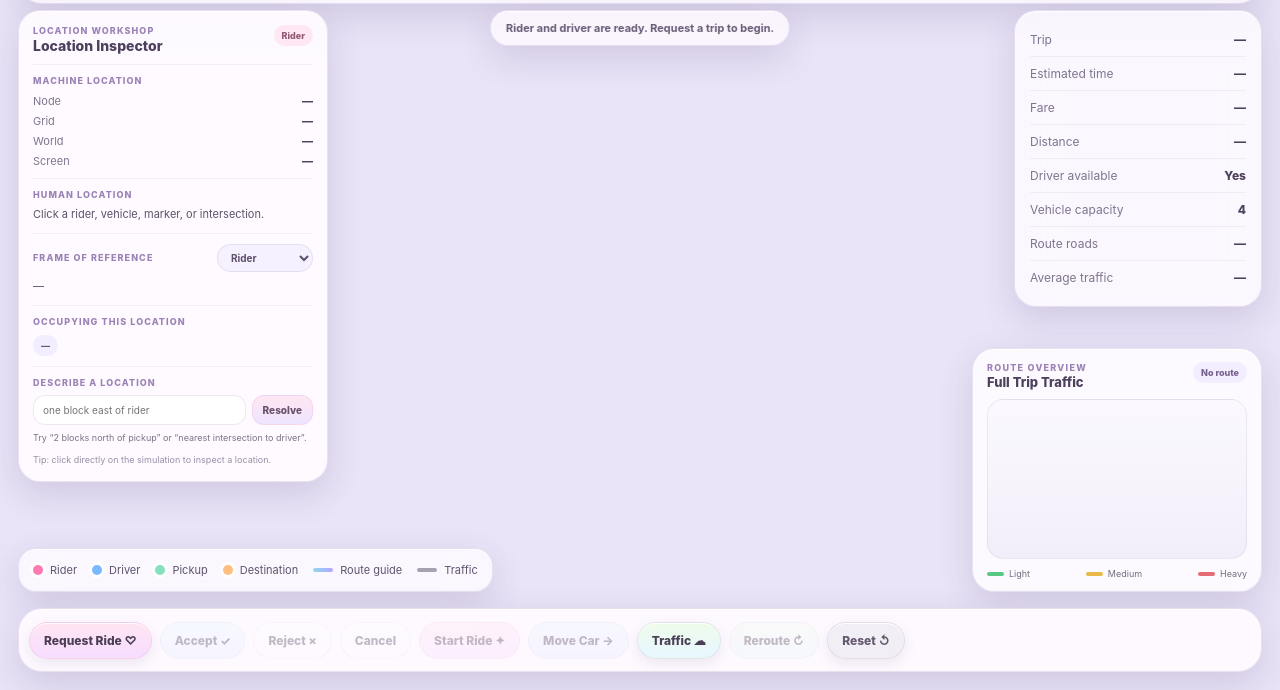
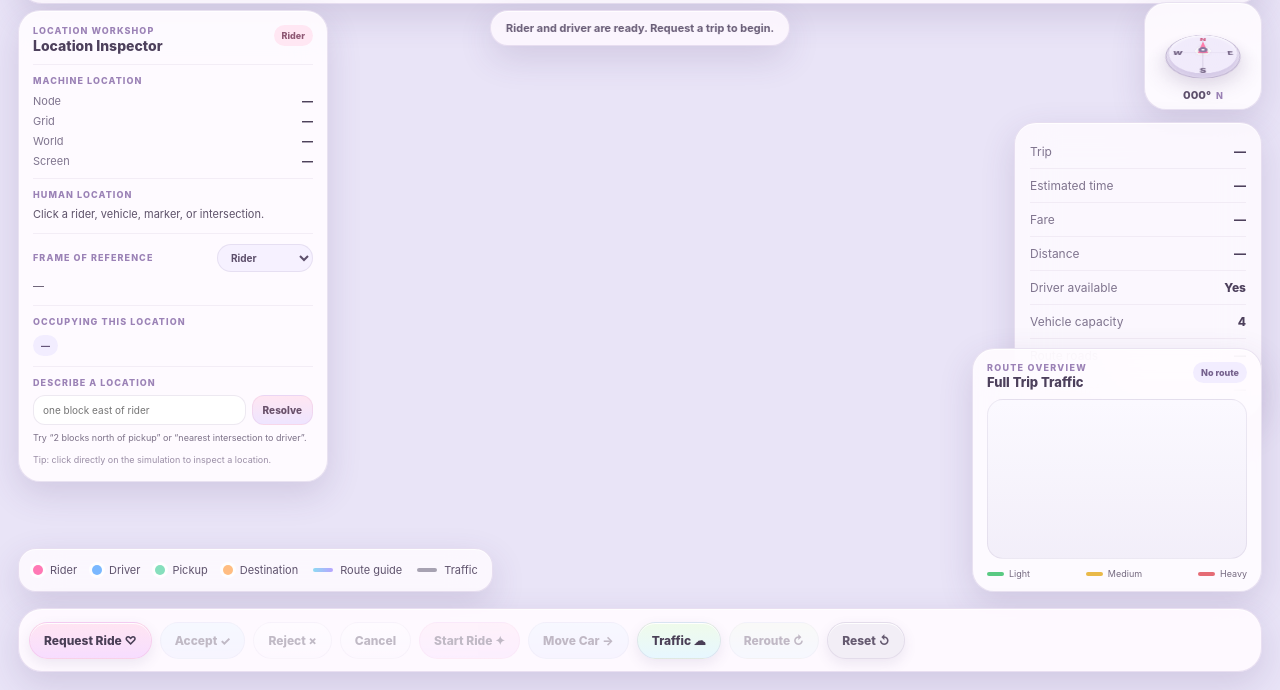
Before and after one commit to hx2436-ax/environmental-simulation, a plain HTML site: page index.html in a window 1280 px wide. Shown: the part 110-800 px from the top of the page. Drawn offline with nearby package versions, Linux system fonts and the light colour scheme.

Commit message:
Style live compass and object hover tooltip

```diff
--- a/styles.css
+++ b/styles.css
@@ -104,8 +104,158 @@ h1 {
 .status-pill[data-status="cancelled"],
 .status-pill[data-status="rejected"] { background: #ffe3ed; color: #9a5571; }
 
+.compass-card {
+  top: 112px;
+  right: 18px;
+  width: 118px;
+  height: 108px;
+  padding: 8px 8px 7px;
+  border-radius: 22px;
+  display: grid;
+  grid-template-rows: 1fr auto;
+  place-items: center;
+  overflow: hidden;
+  background: rgba(255, 252, 255, .90);
+}
+
+.compass-stage {
+  width: 82px;
+  height: 67px;
+  display: grid;
+  place-items: center;
+  perspective: 180px;
+}
+
+.compass-rose {
+  --heading: 0deg;
+  position: relative;
+  width: 74px;
+  height: 74px;
+  border-radius: 50%;
+  border: 1px solid rgba(91, 72, 116, .22);
+  background:
+    radial-gradient(circle at 50% 45%, rgba(255,255,255,.98) 0 14%, rgba(240,234,251,.96) 15% 63%, rgba(208,196,228,.88) 64% 100%);
+  box-shadow:
+    0 10px 18px rgba(82, 60, 113, .17),
+    inset 0 2px 5px rgba(255,255,255,.9);
+  transform-style: preserve-3d;
+  transform: rotateX(56deg) rotateZ(var(--heading));
+  transition: transform .08s linear;
+}
+
+.compass-dir {
+  position: absolute;
+  font-size: 9px;
+  font-weight: 900;
+  color: #766687;
+  line-height: 1;
+}
+
+.compass-dir.north { top: 5px; left: 50%; transform: translateX(-50%); color: #d05f87; }
+.compass-dir.east { right: 6px; top: 50%; transform: translateY(-50%); }
+.compass-dir.south { bottom: 5px; left: 50%; transform: translateX(-50%); }
+.compass-dir.west { left: 6px; top: 50%; transform: translateY(-50%); }
+
+.compass-cross {
+  position: absolute;
+  left: 50%;
+  top: 50%;
+  background: rgba(111, 94, 133, .22);
+  transform-origin: center;
+}
+
+.compass-cross.horizontal {
+  width: 50px;
+  height: 1px;
+  transform: translate(-50%, -50%);
+}
+
+.compass-cross.vertical {
+  width: 1px;
+  height: 50px;
+  transform: translate(-50%, -50%);
+}
+
+.compass-north-arrow {
+  position: absolute;
+  left: 50%;
+  top: 14px;
+  width: 0;
+  height: 0;
+  border-left: 5px solid transparent;
+  border-right: 5px solid transparent;
+  border-bottom: 22px solid #ff7cab;
+  transform: translateX(-50%);
+  filter: drop-shadow(0 2px 2px rgba(120,70,100,.18));
+}
+
+.compass-center {
+  position: absolute;
+  left: 50%;
+  top: 50%;
+  width: 9px;
+  height: 9px;
+  border-radius: 50%;
+  background: #fff;
+  border: 3px solid #8b78a1;
+  transform: translate(-50%, -50%) translateZ(4px);
+  box-shadow: 0 2px 5px rgba(66, 49, 87, .18);
+}
+
+.compass-readout {
+  display: flex;
+  align-items: baseline;
+  justify-content: center;
+  gap: 5px;
+  color: #5e506c;
+}
+
+.compass-readout strong {
+  font-size: 11px;
+  font-weight: 850;
+}
+
+.compass-readout span {
+  font-size: 9px;
+  font-weight: 850;
+  color: #9b82b6;
+}
+
+.hover-tooltip {
+  position: fixed;
+  z-index: 40;
+  left: 0;
+  top: 0;
+  display: none;
+  max-width: 220px;
+  pointer-events: none;
+  padding: 8px 10px;
+  border: 1px solid rgba(116, 91, 151, .13);
+  border-radius: 12px;
+  background: rgba(255, 252, 255, .94);
+  box-shadow: 0 8px 24px rgba(80, 59, 118, .18);
+  backdrop-filter: blur(14px);
+  -webkit-backdrop-filter: blur(14px);
+  color: #55485f;
+  font-size: 10px;
+  line-height: 1.4;
+  transform: translate(12px, 12px);
+}
+
+.hover-tooltip strong {
+  display: block;
+  margin-bottom: 2px;
+  color: #43364e;
+  font-size: 11px;
+  font-weight: 820;
+}
+
+.hover-tooltip span {
+  color: #81728e;
+}
+
 .info-card {
-  top: 120px;
+  top: 232px;
   right: 18px;
   width: 248px;
   border-radius: 22px;
@@ -528,6 +678,14 @@ h1 {
 }
 
 @media (max-width: 1100px) {
+  .compass-card {
+    width: 104px;
+  }
+
+  .info-card {
+    top: 226px;
+  }
+
   .location-card {
     width: 274px;
   }
@@ -544,6 +702,15 @@ h1 {
 @media (max-width: 760px) {
   .subtitle, .legend-card { display: none; }
   .info-card { display: none; }
+  .compass-card {
+    top: 94px;
+    right: 10px;
+    width: 96px;
+    height: 92px;
+    border-radius: 18px;
+  }
+  .compass-stage { transform: scale(.84); }
+  .hover-tooltip { max-width: 180px; }
   .message { display: none; }
 
   .location-card {
```
